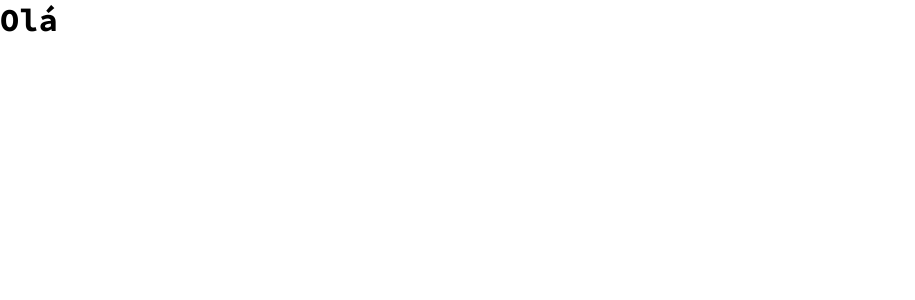
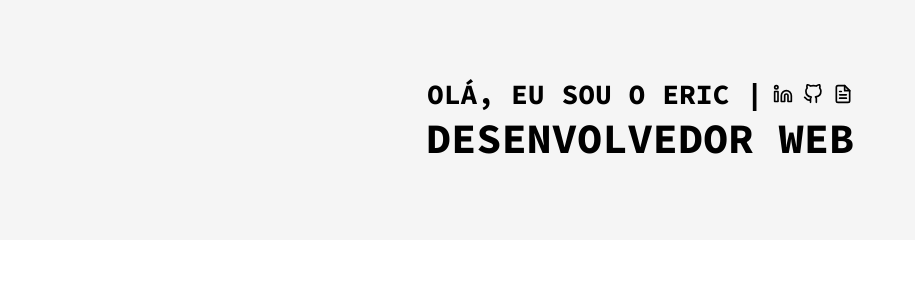
Before and after one commit to EricOliveiras/portfolio, a React (Vite) app: page / in a window 1280 px wide. Shown: the top 300 px of the page, without its empty margins (0-915 px from the left). Built offline with nearby package versions, Linux system fonts and the light colour scheme.

Commit message:
refactor: add banner import

```diff
--- a/src/App.tsx
+++ b/src/App.tsx
@@ -1,7 +1,9 @@
+import Banner from "./components/Banner"
+
 function App() {
-  return (
-    <h1>Olá</h1>
-  )
+	return (
+		<Banner />
+	)
 }
 
 export default App
```
